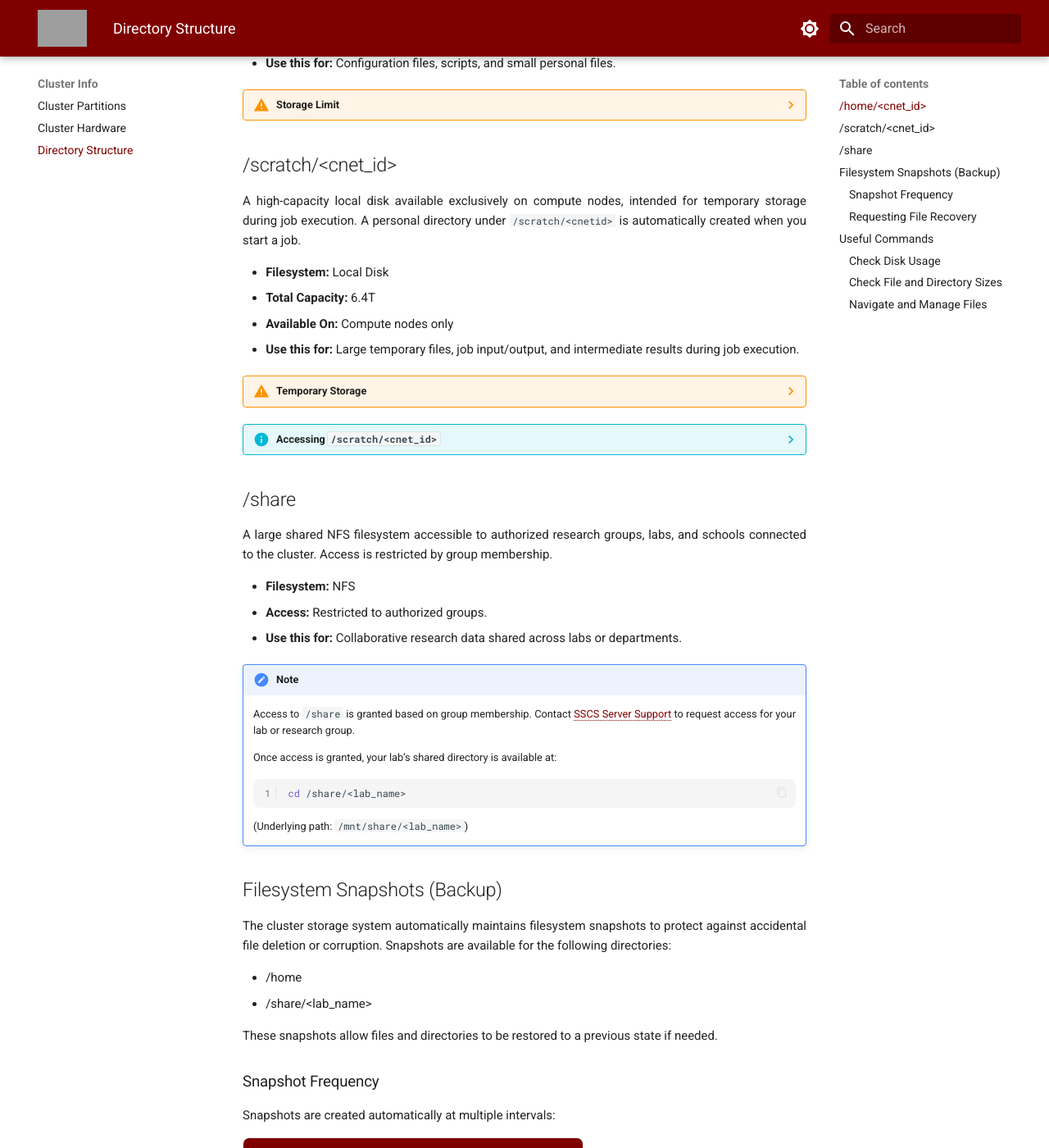
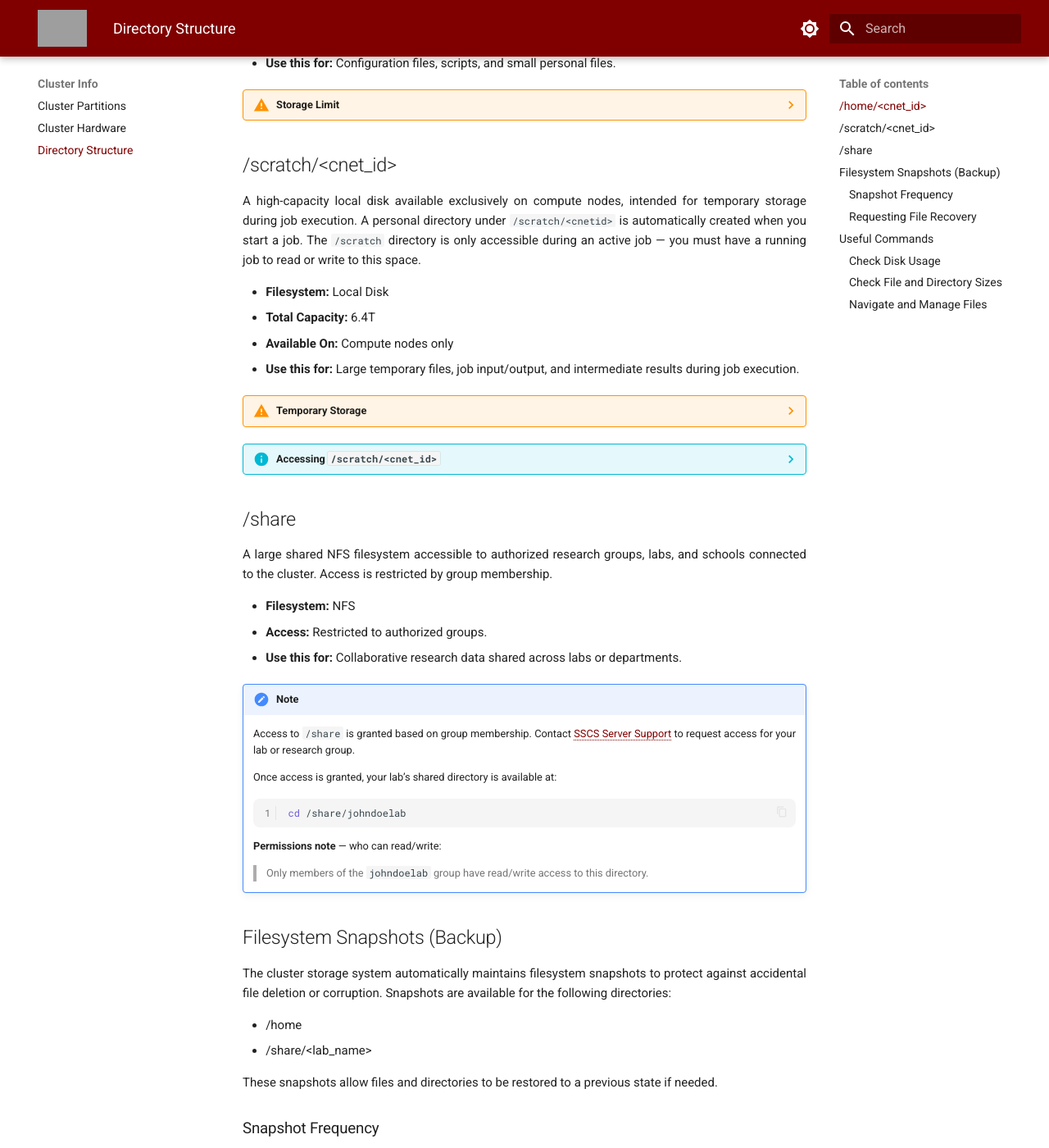
Before and after one commit to uchicago-ssd-sscs/hpc-docs, an MkDocs documentation site: the page built from docs/hardware/directory-structure.md, in a window 1280 px wide and 1400 px high, scrolled down 477 px. Shown: the whole window at 82% size. Built offline with MkDocs 1.6.1 and Material for MkDocs 9.7.7, drawn with Linux system fonts in a browser that asks for light colours; some of the changed text lies outside the part shown; grey boxes are pictures that could not be loaded.

Commit message:
Updates /scratch and /share directory sections

````diff
--- a/docs/hardware/directory-structure.md
+++ b/docs/hardware/directory-structure.md
@@ -19,7 +19,7 @@ Your personal home directory, automatically assigned upon account creation. This
 
 ## /scratch/<cnet_id\>
 
-A high-capacity local disk available exclusively on compute nodes, intended for temporary storage during job execution. A personal directory under `/scratch/<cnetid>` is automatically created when you start a job.
+A high-capacity local disk available exclusively on compute nodes, intended for temporary storage during job execution. A personal directory under `/scratch/<cnetid>` is automatically created when you start a job. The `/scratch` directory is only accessible during an active job — you must have a running job to read or write to this space.
 
 - **Filesystem:** Local Disk
 - **Total Capacity:** 6.4T
@@ -73,9 +73,11 @@ A large shared NFS filesystem accessible to authorized research groups, labs, an
 
     Once access is granted, your lab’s shared directory is available at:
     ```bash
-    cd /share/<lab_name>
+    cd /share/johndoelab
     ```
-    (Underlying path: `/mnt/share/<lab_name>`)
+    **Permissions note** — who can read/write:
+
+      > Only members of the `johndoelab` group have read/write access to this directory.
 
 ## Filesystem Snapshots (Backup)
 
@@ -102,6 +104,7 @@ Snapshots are managed automatically by the storage system and older snapshots ar
 
 If you need to recover a file or directory, please contact the cluster support team at [**ssc-server-support@lists.uchicago.edu**](mailto:ssc-server-support@lists.uchicago.edu), with the following information:
 
+- Name of file or directory
 - Full path to the file or directory
 - Approximate date and time when the file existed
 - Your username and lab/group (if applicable)
````
